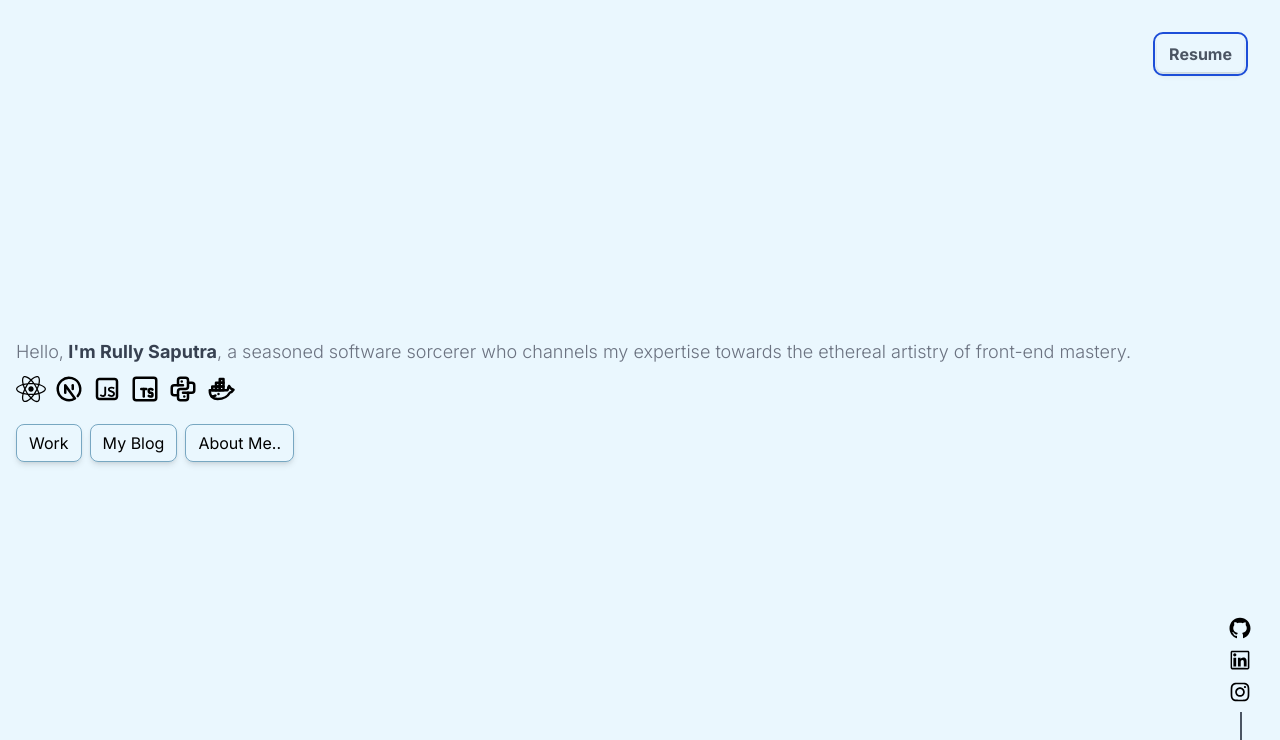
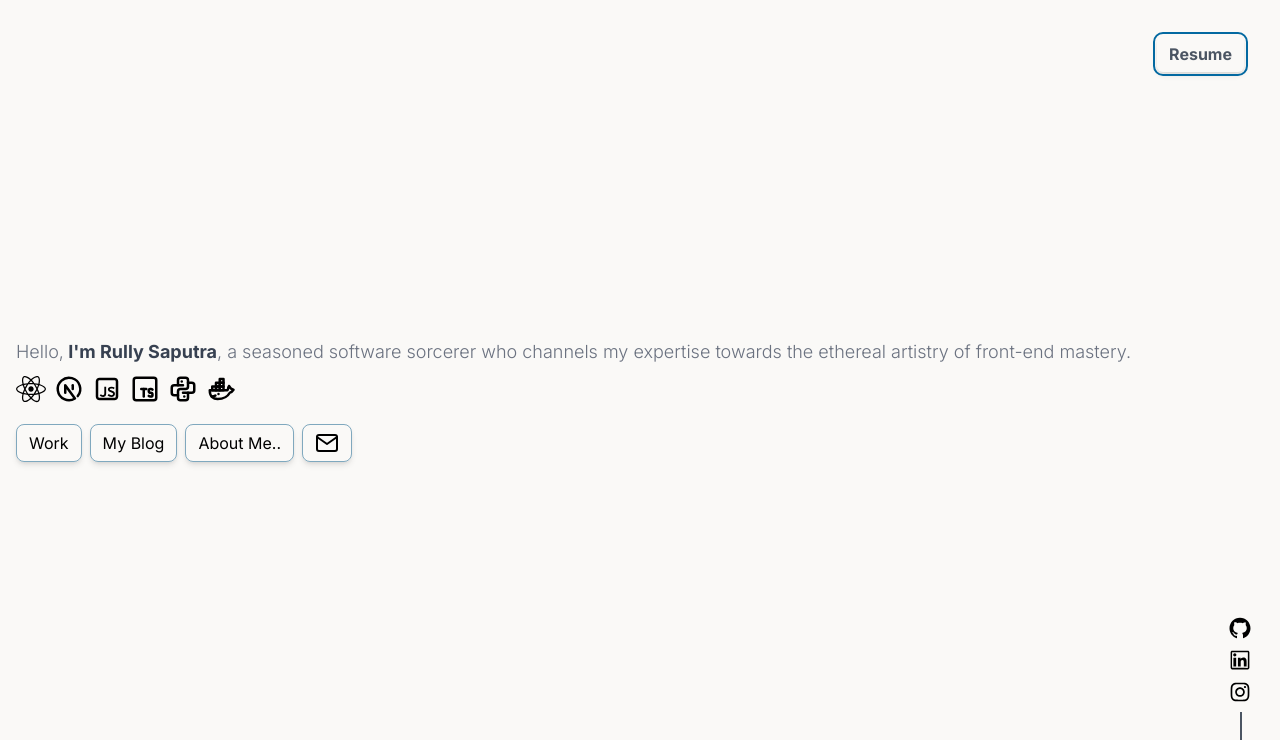
Before and after one commit to rully-saputra15/next-portfolio, a Next.js app: page / in a window 1280 px wide. Shown: the top 740 px of the page. Built offline with nearby package versions, Linux system fonts and the light colour scheme.

Commit message:
feat: fix semantic html

```diff
--- /dev/null
+++ b/components/ButtonIcon.tsx
@@ -0,0 +1,21 @@
+import { FC } from "react";
+
+type ButtonIconProps = {
+  icon: JSX.Element;
+  handleClick?: () => void;
+};
+
+const ButtonIcon: FC<ButtonIconProps> = ({ icon, handleClick }) => {
+  return (
+    <button
+      className="px-3 py-1.5 border border-sky-800/50 ring-0 shadow-md rounded-lg
+    hover:bg-sky-600/90 hover:text-white hover:border-gray-100
+    transition ease-in duration-300 hover:scale-105"
+      onClick={handleClick}
+    >
+      {icon}
+    </button>
+  );
+};
+
+export default ButtonIcon;
--- a/components/WorkCard.tsx
+++ b/components/WorkCard.tsx
@@ -25,9 +25,9 @@ const WorkCard: FC<WorkCardProps> = ({
   }, [url]);
 
   return (
-    <div className="flex flex-col justify-start flex-1 border border-gray-100 rounded-lg relative shadow-lg transition transform duration-500 scale-95 hover:scale-100 box-border p-3 space-y-2 bg-white">
+    <article className="flex flex-col justify-start flex-1 border border-gray-100 rounded-lg relative shadow-lg transition transform duration-500 scale-95 hover:scale-100 box-border p-3 space-y-2 bg-white">
       <div className="flex flex-row justify-between">
-        <span className="text-sky-700 font-bold text-lg">{title}</span>
+        <span className="text-[#36454F] font-bold text-lg">{title}</span>
         {url && <BiLinkExternal className="text-lg" onClick={handleOpenUrl} />}
       </div>
       <span className="h-1 border-b-2 border-gray-500"></span>
@@ -44,7 +44,7 @@ const WorkCard: FC<WorkCardProps> = ({
       <div className="font-light text-sm">{description}</div>
       <div className="flex flex-row text-xl gap-2">{techStack}</div>
     </div> */}
-    </div>
+    </article>
   );
 };
 
--- a/pages/_document.tsx
+++ b/pages/_document.tsx
@@ -3,10 +3,8 @@ import { Html, Head, Main, NextScript } from "next/document";
 export default function Document() {
   return (
     <Html lang="en">
-      <Head>
-        <title>Rully Saputra</title>
-      </Head>
-      <body className="bg-sky-200/30">
+      <Head />
+      <body className="bg-[#faf9f7]">
         <Main />
         <NextScript />
       </body>
--- a/pages/about/index.tsx
+++ b/pages/about/index.tsx
@@ -11,7 +11,7 @@ import {
 const AboutPage = () => {
   return (
     <>
-      <motion.div
+      <motion.section
         initial={initialFadeIn}
         animate={animateFadeIn}
         transition={transitionFadeIn}
@@ -63,7 +63,7 @@ const AboutPage = () => {
             precise solutions and remain adaptable in this ever-evolving field.
           </div>
         </div>
-      </motion.div>
+      </motion.section>
       <HomeButton />
     </>
   );
--- a/pages/index.tsx
+++ b/pages/index.tsx
@@ -10,6 +10,7 @@ import {
   AiOutlineLinkedin,
   AiOutlineInstagram,
 } from "react-icons/ai";
+import { FiMail } from "react-icons/fi";
 import { RiJavascriptLine } from "react-icons/ri";
 import MainButton from "../components/MainButton";
 import HoverComponent from "../components/HoverComponent";
@@ -23,6 +24,8 @@ import {
   transitionFadeIn,
 } from "@/helpers/animation";
 import { event } from "nextjs-google-analytics";
+import Head from "next/head";
+import ButtonIcon from "@/components/ButtonIcon";
 
 export default function Home() {
   const router = useRouter();
@@ -43,9 +46,12 @@ export default function Home() {
 
   return (
     <main className="flex flex-col h-full relative">
-      <div className="flex flex-row flex-wrap items-center justify-start h-full">
+      <Head>
+        <title>Rully Saputra</title>
+      </Head>
+      <article className="flex flex-row flex-wrap items-center justify-start h-full">
         <div className="flex flex-col justify-start items-start space-y-2">
-          <motion.span
+          <motion.h1
             initial={initialFadeIn}
             animate={animateFadeIn}
             transition={transitionFadeIn}
@@ -60,7 +66,7 @@ export default function Home() {
               , a seasoned software sorcerer who channels my expertise towards
               the ethereal artistry of front-end mastery.
             </span>
-          </motion.span>
+          </motion.h1>
           <motion.div
             initial={initialFadeIn}
             animate={animateFadeIn}
@@ -101,6 +107,7 @@ export default function Home() {
               label="About Me.."
               handleClick={() => handleChangePage("about")}
             />
+            <ButtonIcon icon={<FiMail className="text-2xl" />} />
           </motion.div>
         </div>
 
@@ -135,19 +142,12 @@ export default function Home() {
           </HoverComponent>
         </motion.div>
         <div className="absolute bottom-8 right-[1.4rem] w-0.5 h-10 bg-gray-600 -z-10"></div>
-        {/* <div className="flex flex-row justify-start items-start text-2xl">
-          <div>Hello,</div>
-          <div>I'm Rully Saputra</div>
-          <div>
-            a software engineer that mainly focuses on front-end kinds of stuff.
-          </div>
-        </div> */}
-      </div>
+      </article>
       <motion.div
         initial={initialFadeIn}
         animate={animateFadeIn}
         transition={transitionFadeIn}
-        className="absolute top-5 right-5 outline outline-offset-2 outline-2 outline-blue-700 text-gray-600 px-3 cursor-pointer shadow-md py-1.5 rounded-md transition ease-in duration-300 font-bold hover:bg-blue-700 hover:text-white hover:outline-0"
+        className="absolute top-5 right-5 outline outline-offset-2 outline-2 outline-sky-700 text-gray-600 px-3 cursor-pointer shadow-md py-1.5 rounded-md transition ease-in duration-300 font-bold hover:bg-sky-700 hover:text-white hover:outline-0"
         onClick={() =>
           handleOpenNewTab(
             "https://drive.google.com/file/d/1mlTRfzwlfUKUcLzYf-a8RZHiNvNoIMDl/view?usp=sharing"
--- a/pages/work/index.tsx
+++ b/pages/work/index.tsx
@@ -14,16 +14,16 @@ import {
 
 const WorksPage = () => {
   return (
-    <>
+    <section>
       <div className="relative flex flex-col justify-start pb-5">
         <div className="flex flex-row gap-3 items-center pt-10 pb-5">
           <PiSuitcaseSimpleBold className="text-2xl" />
           <Title label="Work" />
         </div>
-        <span className="font-medium text-xl">Professional</span>
-        <span className="font-light text-xs pb-3">
+        <h1 className="font-medium text-xl">Professional</h1>
+        <h2 className="font-light text-xs pb-3">
           All the professional&apos;s project used Gitlab CI
-        </span>
+        </h2>
         <motion.div
           initial={initialFadeIn}
           animate={animateFadeIn}
@@ -41,7 +41,7 @@ const WorksPage = () => {
             />
           ))}
         </motion.div>
-        <span className="font-medium text-xl py-4">Personal</span>
+        <h3 className="font-medium text-xl py-4">Personal</h3>
         <motion.div
           initial={initialFadeIn}
           animate={animateFadeIn}
@@ -59,7 +59,7 @@ const WorksPage = () => {
             />
           ))}
         </motion.div>
-        <span className="font-medium text-xl py-4">Publication</span>
+        <h3 className="font-medium text-xl py-4">Publication</h3>
         <motion.div
           initial={initialFadeIn}
           animate={animateFadeIn}
@@ -79,7 +79,7 @@ const WorksPage = () => {
         </motion.div>
       </div>
       <HomeButton />
-    </>
+    </section>
   );
 };
 
```
Also changed, not shown: tailwind.config.js (+7 -7 lines).
